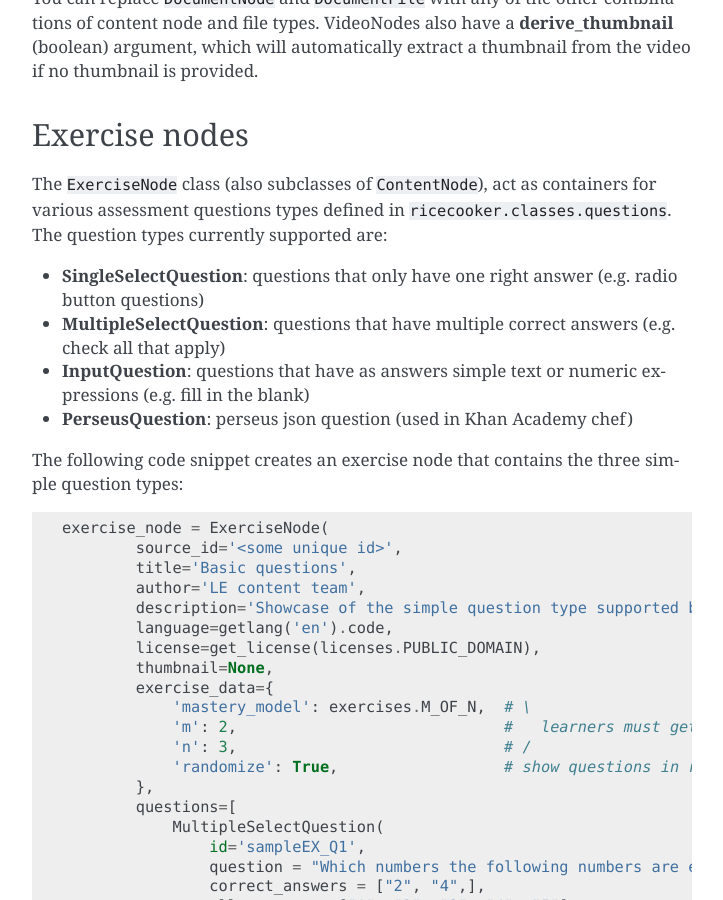
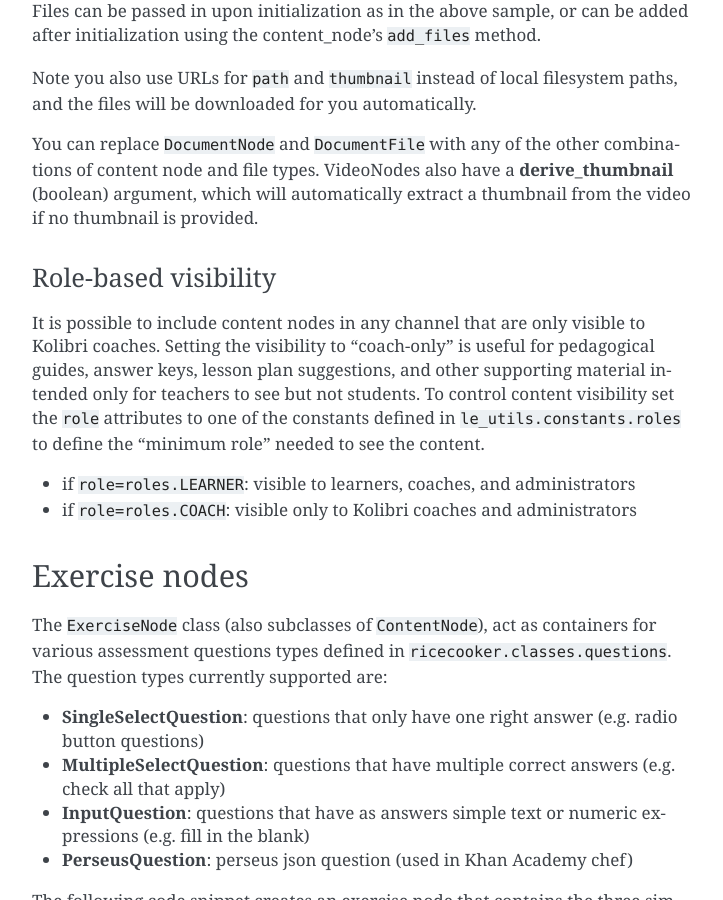
Before and after one commit to learningequality/ricecooker, a Sphinx documentation site: the page built from docs/nodes.md, in a window 1280 px wide and 900 px high, scrolled down 4575 px. Shown: the whole window, without its empty margins (388-1111 px from the left). Built offline with Sphinx 7.4.7, drawn with Linux system fonts in a browser that asks for light colours; pages that are not in the unit, such as notebooks, are missing from menus; some of the changed text lies outside the part shown.

Commit message:
upated doc-string and docs

```diff
--- a/docs/nodes.md
+++ b/docs/nodes.md
@@ -58,6 +58,9 @@ Each node has the following attributes:
   - __language__ (str or lang_obj): language for the content node
   - __description__ (str): description of content (optional)
   - __author__ (str): who created the content (optional)
+  - __aggregator__ (str): website or org hosting the content collection but not necessarily the creator or copyright holder (optional)
+  - __provider__ (str): organization that commissioned or is distributing the content (optional)
+  - __role__ (str): set to `roles.COACH` for teacher-facing materials (default `roles.LEARNER`)
   - __thumbnail__ (str or ThumbnailFile): path to thumbnail or file object (optional)
   - __files__ ([FileObject]): list of file objects for node (optional)
   - __extra_fields__ (dict): any additional data needed for node (optional)
@@ -201,6 +204,16 @@ VideoNodes also have a __derive_thumbnail__ (boolean) argument, which will autom
 extract a thumbnail from the video if no thumbnail is provided.
 
 
+### Role-based visibility
+It is possible to include content nodes in any channel that are only visible to
+Kolibri coaches. Setting the visibility to "coach-only" is useful for pedagogical
+guides, answer keys, lesson plan suggestions, and other supporting material
+intended only for teachers to see but not students.
+To control content visibility set the `role` attributes to one of the constants
+defined in `le_utils.constants.roles` to define the "minimum role" needed to see the content.
+  - if `role=roles.LEARNER`: visible to learners, coaches, and administrators
+  - if `role=roles.COACH`: visible only to Kolibri coaches and administrators
+
 
 Exercise nodes
 --------------
```
Also changed, not shown: 1 other file.
